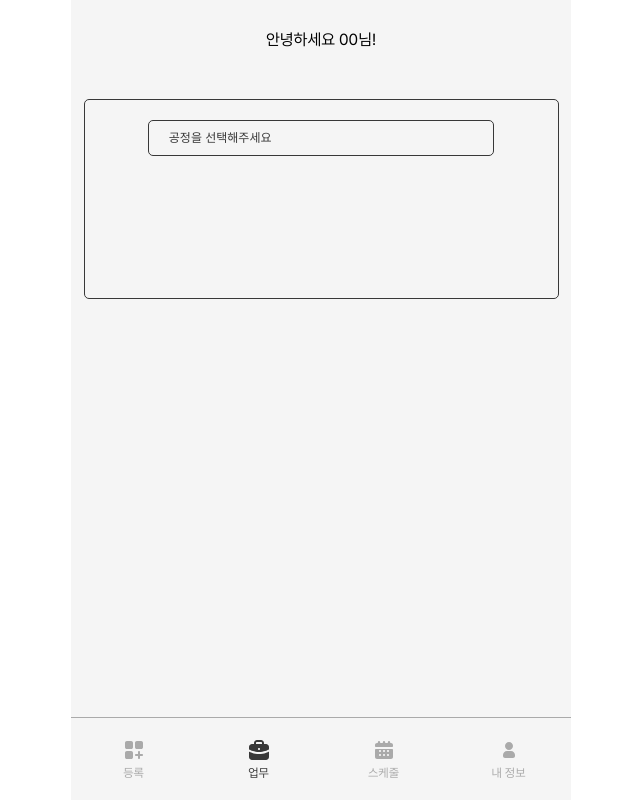
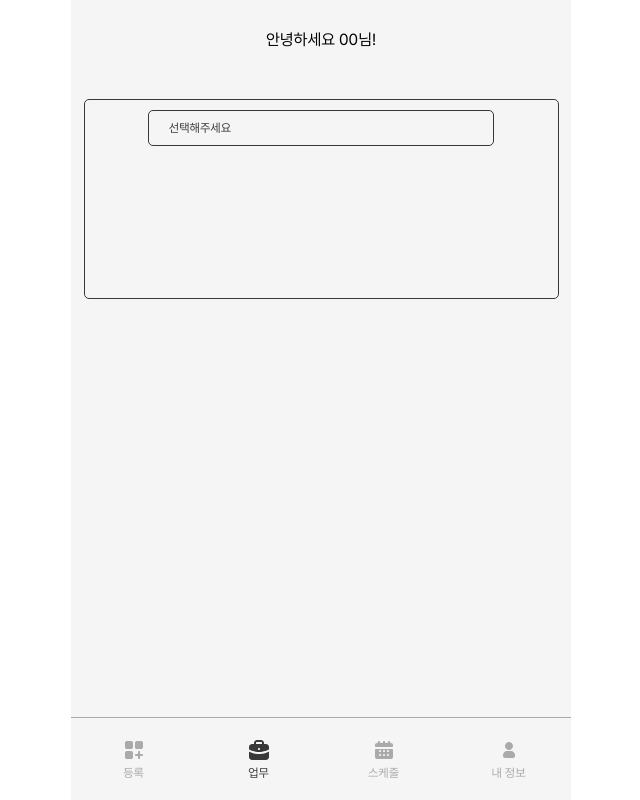
Before and after one commit to linelie00/laundry, a React (Create React App) app in the folder client/: page /task in a window 1280 px wide. Shown: the whole page, without its empty margins (319-959 px from the left). Built offline with nearby package versions, Linux system fonts and the light colour scheme.

Commit message:
[Design]:드롭다운 디자인

```diff
--- a/client/src/Pages/Task.js
+++ b/client/src/Pages/Task.js
@@ -1,8 +1,9 @@
 import React, { useState, useEffect } from 'react';
 
 const TaskPage = () => {
-    const [options, setOptions] = useState([]); // 드롭다운 옵션 목록
-    const [selectedOption, setSelectedOption] = useState(''); // 선택된 옵션
+    const [options, setOptions] = useState([]);
+    const [isOpen, setIsOpen] = useState(false);
+    const [selectedOption, setSelectedOption] = useState('선택해주세요');
 
     useEffect(() => {
         // 예시 데이터를 가져오는 함수
@@ -12,6 +13,9 @@ const TaskPage = () => {
                 { id: 1, label: '옵션 1' },
                 { id: 2, label: '옵션 2' },
                 { id: 3, label: '옵션 3' },
+                { id: 4, label: '옵션 4' },
+                { id: 5, label: '옵션 5' },
+                { id: 6, label: '옵션 6' },
             ];
             setOptions(exampleData); // 상태에 데이터 설정
         };
@@ -19,8 +23,9 @@ const TaskPage = () => {
         fetchData();
     }, []); // 컴포넌트가 처음 렌더링될 때 한 번 실행
 
-    const handleSelectChange = (event) => {
-        setSelectedOption(event.target.value); // 선택된 값 업데이트
+    const handleSelect = (option) => {
+        setSelectedOption(option.label);
+        setIsOpen(false); // 드롭다운 닫기
     };
 
     return (
@@ -29,21 +34,27 @@ const TaskPage = () => {
                 안녕하세요 00님!
             </div>
             <div className="box bord-box">
-                <select value={selectedOption} onChange={handleSelectChange}>
-                    <option value="" disabled>
-                        공정을 선택해주세요
-                    </option>
-                    {options.map((option) => (
-                        <option key={option.id} value={option.id}>
-                            {option.label}
-                        </option>
-                    ))}
-                </select>
-                {selectedOption && (
-                    <p>
-                        선택된 옵션: {options.find((opt) => opt.id.toString() === selectedOption)?.label}
-                    </p>
-                )}
+                <div className="custom-dropdown-container">
+                    <div
+                        className="custom-dropdown-selected"
+                        onClick={() => setIsOpen((prev) => !prev)}
+                    >
+                        {selectedOption}
+                    </div>
+                    {isOpen && (
+                        <ul className="custom-dropdown-options">
+                            {options.map((option) => (
+                                <li
+                                    key={option.id}
+                                    className="custom-dropdown-option"
+                                    onClick={() => handleSelect(option)}
+                                >
+                                    {option.label}
+                                </li>
+                            ))}
+                        </ul>
+                    )}
+                </div>
             </div>
         </>
     );
--- a/client/src/Styles/Pages.css
+++ b/client/src/Styles/Pages.css
@@ -33,21 +33,56 @@
     color: #383838;
 }
 
-.bord-box select {
-    appearance: none; /* 브라우저 기본 스타일 제거 */
-    -webkit-appearance: none; /* Safari 브라우저 지원 */
-    -moz-appearance: none; /* Firefox 브라우저 지원 */
-    background: none; /* 배경 제거 */
+.custom-dropdown-container {
+    display: flex;
+    position: relative;
+    width: 100%;
+    font-size: 16px;
     align-items: center;
-    justify-content: center;
+    flex-direction: column;
+}
+
+.custom-dropdown-selected {
     padding: 10px 20px;
-    margin: 10px;
     border-radius: 5px;
     width: 80%;
     color: #383838;
     border: #383838 1px solid;
     font-size: 12px;
     box-sizing: border-box;
+}
+
+/* 드롭다운 옵션 목록 스타일 */
+.custom-dropdown-options {
+    position: absolute;
+    top: 100%;
+    width: 80%;
+    margin-top: 2px;
+    padding: 0;
+    color: #383838;
+    border: #383838 1px solid;
+    font-size: 12px;
+    border-radius: 5px;
+    box-sizing: border-box;
+    max-height: 200px; /* 스크롤이 필요한 경우 */
+    overflow-y: auto;
+    z-index: 1000;
+    background-color:#f5f5f5;
+}
+
+.custom-dropdown-options::-webkit-scrollbar {
+    display: none; /* 스크롤바 숨기기 */
+}
+
+/* 옵션 스타일 */
+.custom-dropdown-option {
+    padding: 10px;
+    cursor: pointer;
+    transition: background-color 0.2s ease;
+}
+
+.custom-dropdown-option:hover {
+    background-color: #f0f0f0;
 }
 
 .bord-box select:focus {
```
